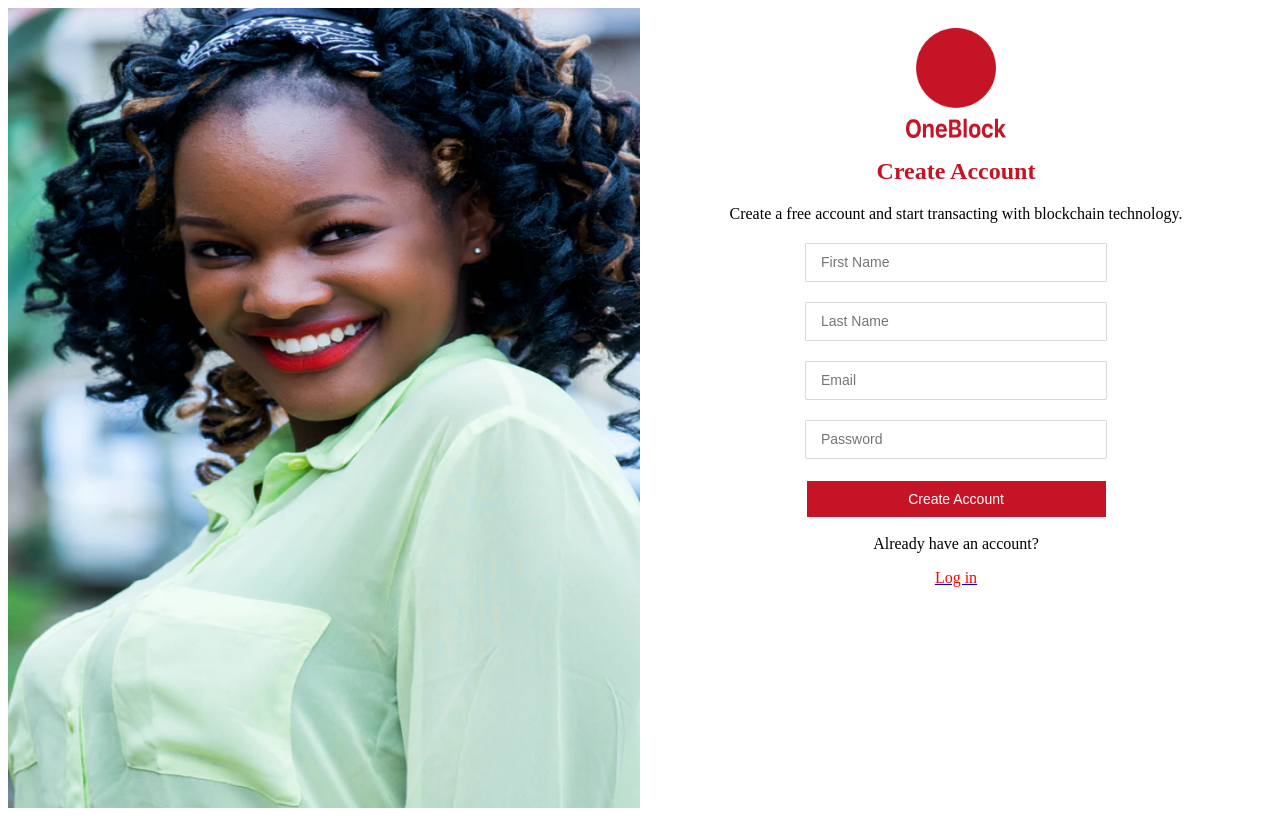
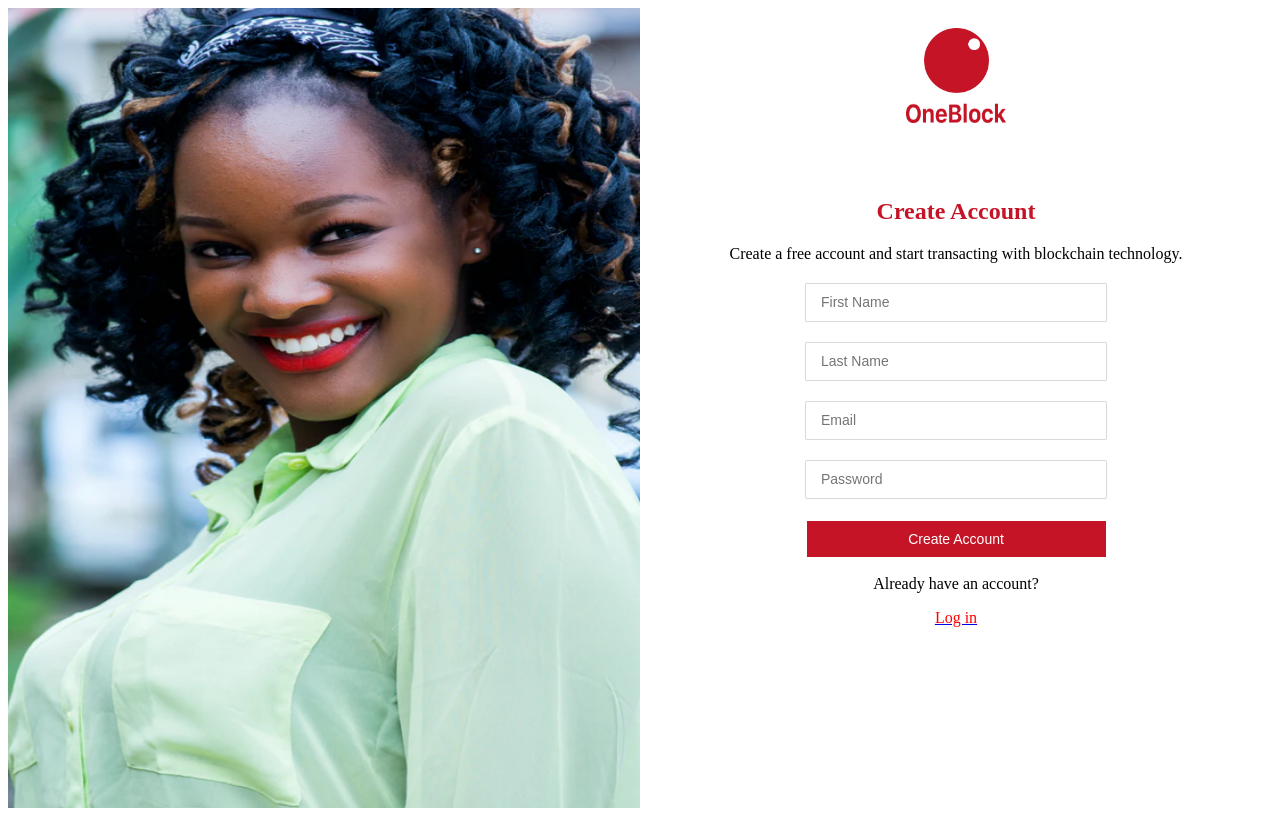
Before and after one commit to codetobank-team/ether-react-client, a React (Create React App) app in the folder codetobank/: page / in a window 1280 px wide. Built offline with nearby package versions, Linux system fonts and the light colour scheme; the HTML template or start-up script is replaced by a standard one.

Commit message:
added styles for register

```diff
--- a/codetobank/src/App.css
+++ b/codetobank/src/App.css
@@ -66,8 +66,8 @@
 }
 
 .ellipse{
-  width: 80px;
-  height: 80px;
+  width: 65px;
+  height: 65px;
   margin: auto;
   padding-top: 20px;
 }
@@ -77,6 +77,11 @@
   height:20px;
   margin: auto;
   padding-top: 10px;
+}
+
+.h2-text{
+  color:#C41426;
+  padding-top: 55px;
 }
 
 .inputs{
--- a/codetobank/src/Components/Register.js
+++ b/codetobank/src/Components/Register.js
@@ -51,7 +51,7 @@ function Register(props) {
                                     <img className='oneblock' src={OneBlock} />
                                 </div>
 
-                                <h2 style={{color:'#C41426'}}>Create Account</h2>
+                                <h2 className='h2-text'>Create Account</h2>
 
                                 <p style={{width: '89%', margin:'auto'}}>Create a free account and start transacting with blockchain technology.</p>
 
```
Also changed, not shown: codetobank/src/Images/Ellipse.png.
